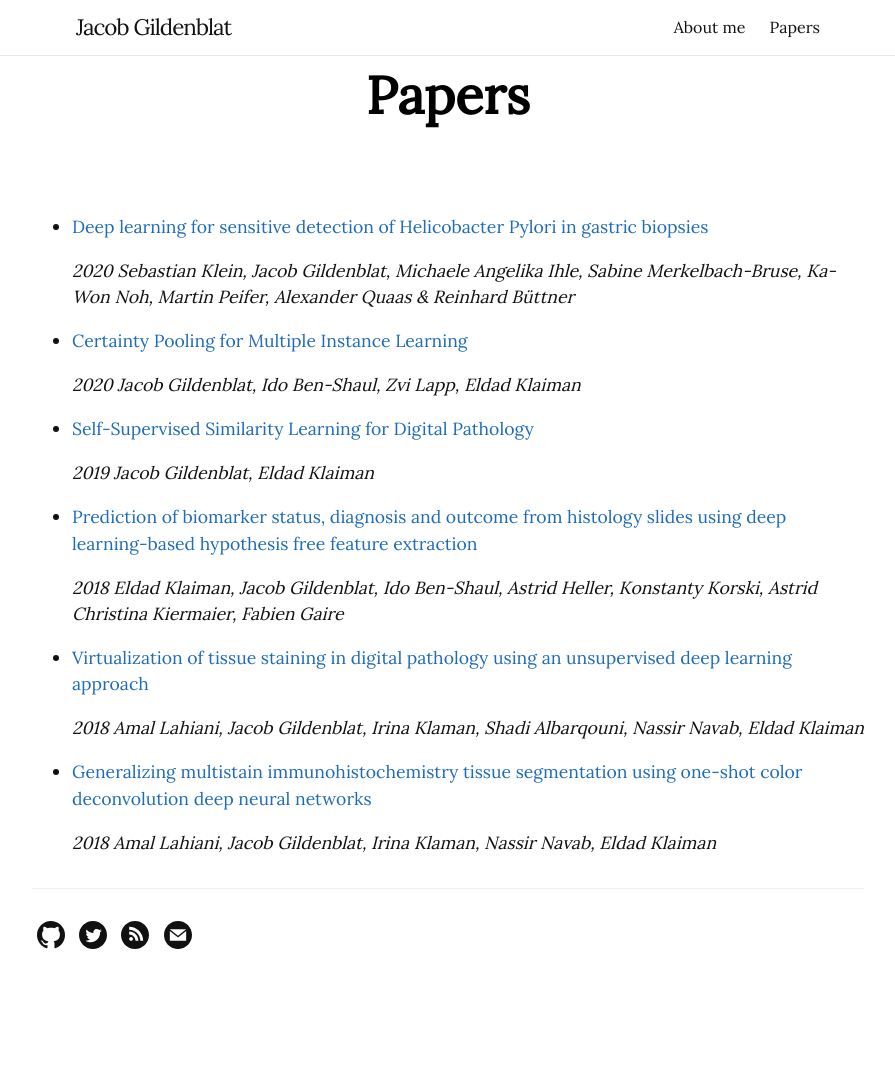
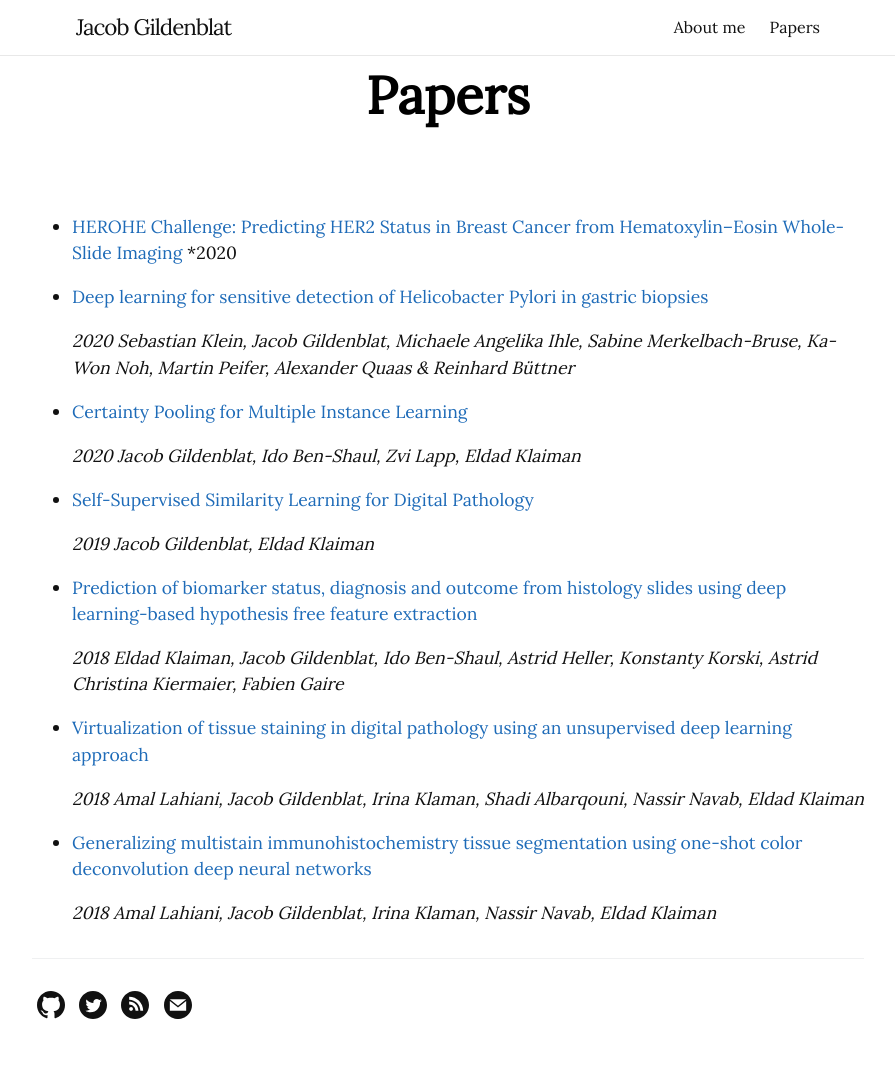
Before and after one commit to jacobgil/jacobgil.github.io, a Jekyll site: the page built from papers.md, in a window 1280 px wide. Shown: the whole page, without its empty margins (192-1087 px from the left). Built offline with Jekyll 4.4.1, drawn with Linux system fonts in a browser that asks for light colours; before the commit the page ends 1003 px from its top, so only the background shows below that.

Commit message:
add paper

```diff
--- a/papers.md
+++ b/papers.md
@@ -2,6 +2,9 @@
 layout: page
 title: Papers
 ---
+
+- [HEROHE Challenge: Predicting HER2 Status in Breast Cancer from Hematoxylin–Eosin Whole-Slide Imaging](https://www.mdpi.com/2313-433X/8/8/213)
+	*2020
 
 - [Deep learning for sensitive detection of Helicobacter Pylori in gastric biopsies](https://bmcgastroenterol.biomedcentral.com/articles/10.1186/s12876-020-01494-7)
 
```
